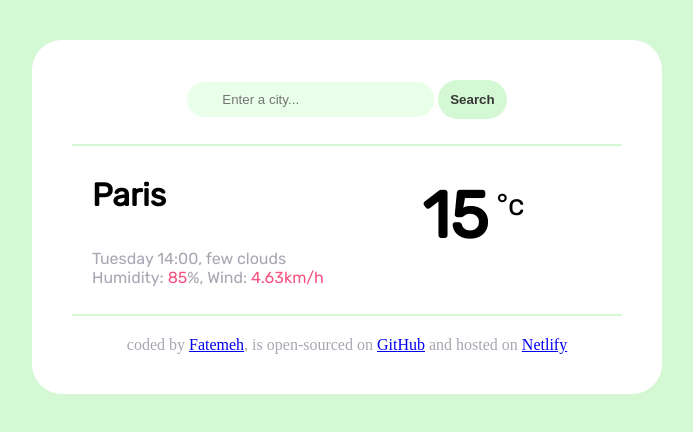
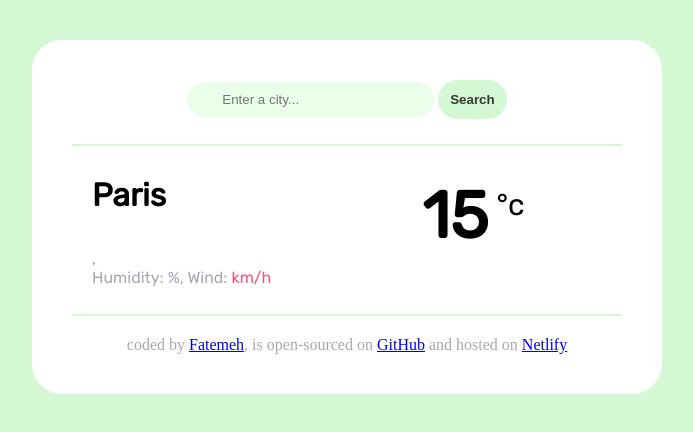
Before and after one commit to FTTM-M/SheCodesweek7, a plain HTML site: page index.html in a window 1280 px wide. Shown: the whole page, without its empty margins (293-986 px from the left). Drawn offline with nearby package versions, Linux system fonts and the light colour scheme; no server answers.

Commit message:
final changes

```diff
--- a/index.html
+++ b/index.html
@@ -27,7 +27,7 @@
       </header>
       <main>
         <h1 id="fianal-city"><strong>Paris</strong></h1>
-        <p><span id="time">Tuesday 14:00</span>, <span id="position">few clouds</span> </br>   Humidity: <span class="identity" id="humidity">85</span>%, Wind: <span class="identity" ><span id="wind">4.63</span>km/h</span></p>
+        <p><span id="time"></span>, <span id="position"></span> </br>   Humidity: <span class="identity" id="humidity"></span>%, Wind: <span class="identity" ><span id="wind"></span>km/h</span></p>
         <div class="tempature"><div class="icon" id="icon"></div><div class="temp" id="temp">15</div><div class="degree">°c</div></div>
       </main>
       <footer>
```
